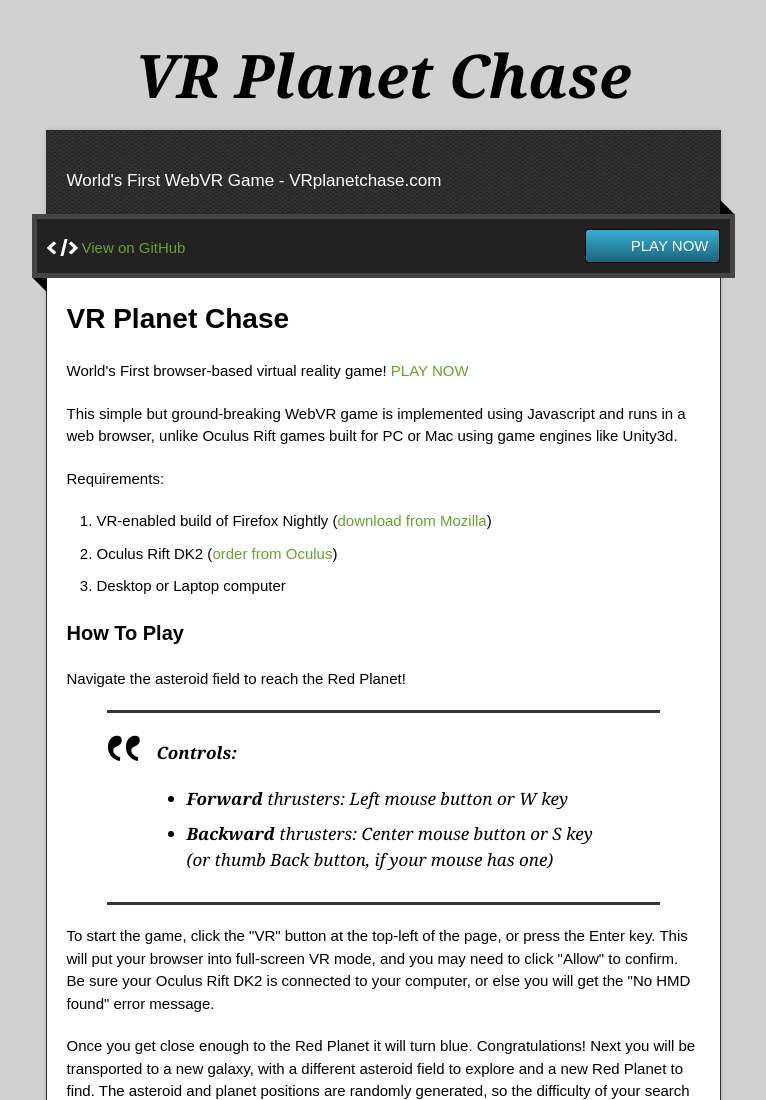
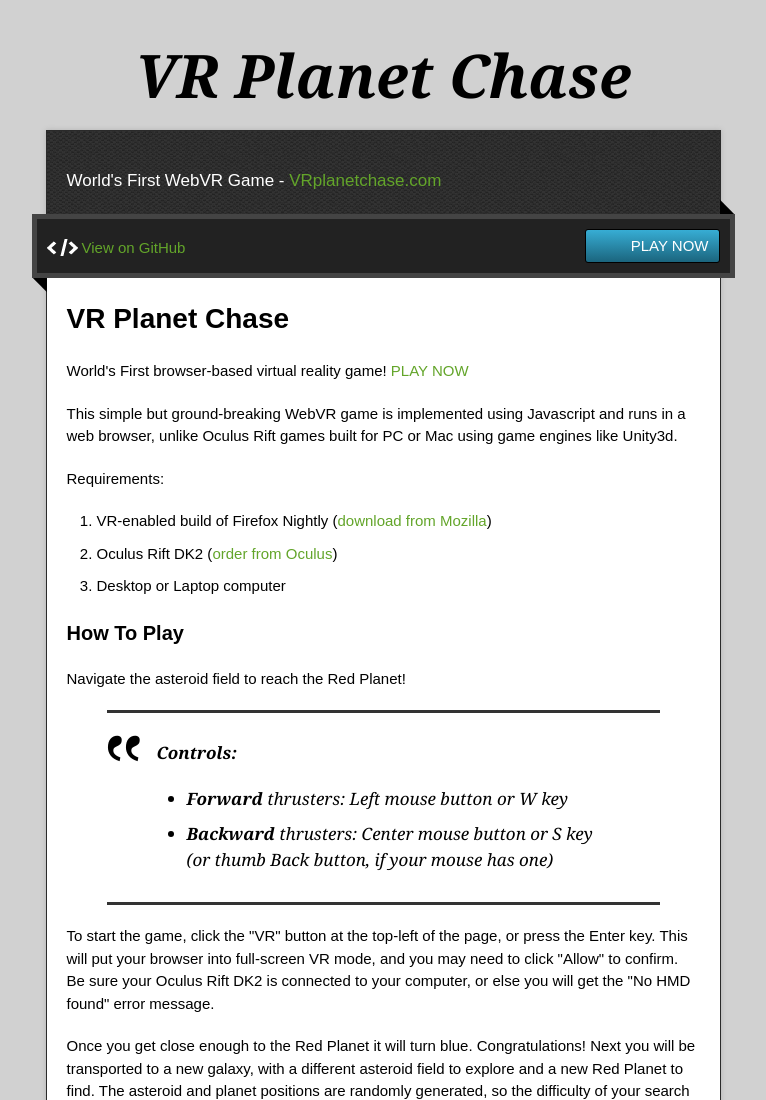
Before and after one commit to amberroy/vr-planet-chase, a plain HTML site: page index.html in a window 1280 px wide. Shown: the top 1100 px of the page, without its empty margins (257-1023 px from the left). Drawn offline with nearby package versions, Linux system fonts and the light colour scheme.

Commit message:
Added domain name to header

```diff
--- a/index.html
+++ b/index.html
@@ -25,7 +25,7 @@
       <h1 class="title">VR Planet Chase</h1>
     </header>
     <div id="container">
-      <p class="tagline">World&#39;s First WebVR Game - VRplanetchase.com</p>
+      <p class="tagline">World&#39;s First WebVR Game - <a href="http://vrplanetchase.com">VRplanetchase.com</a></p>
       <div id="main" role="main">
         <div class="download-bar">
         <div class="inner">
```
